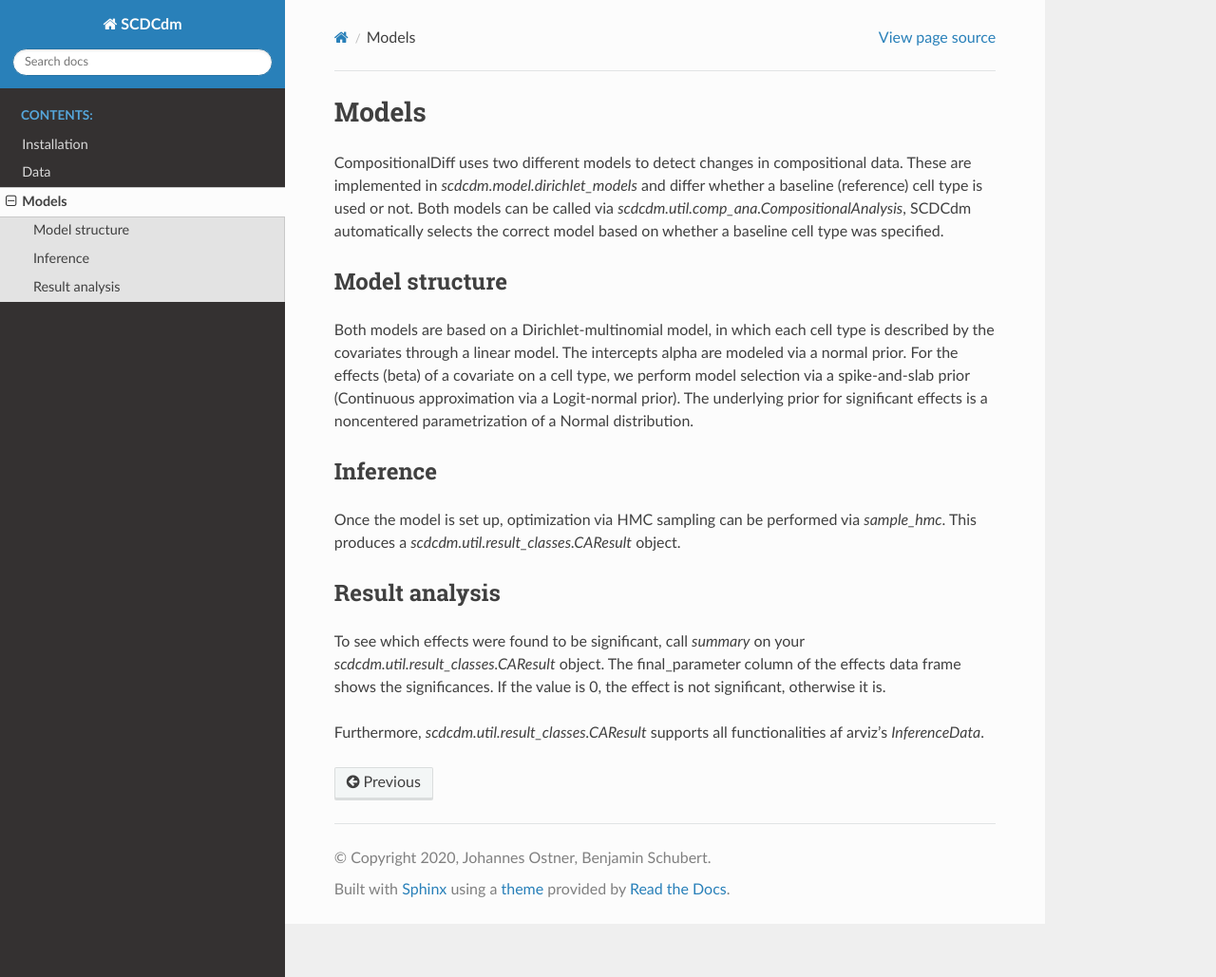
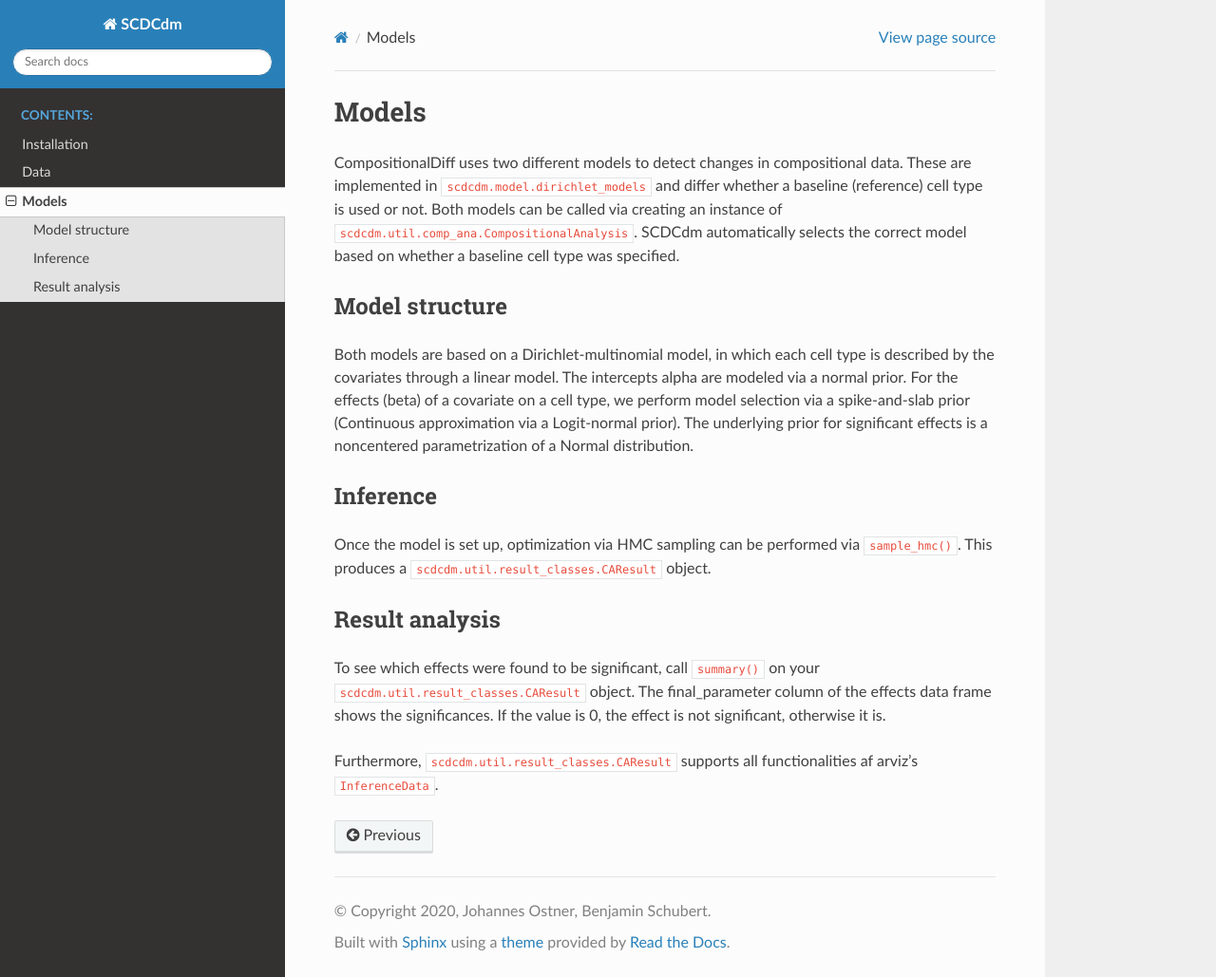
Before and after one commit to theislab/scCODA, a Sphinx documentation site: the page built from docs/models.rst, in a window 1280 px wide and 1029 px high. Shown: the whole window at 95% size. Built offline with Sphinx 7.4.7 and the Read the Docs theme 2.0.0, drawn with Linux system fonts in a browser that asks for light colours.

Commit message:
Extended documentation

```diff
--- a/docs/index.rst
+++ b/docs/index.rst
@@ -7,6 +7,10 @@ Welcome to SCDCdm's documentation!
 =============================================
 
 This package contains statistical models to analyze changes in compositional data, especially from single-cell RNA-seq experiments.
+
+The package is available on `github <https://github.com/johannesostner/SCDCdm_public>`_.
+
+Please also check out the `tutorial <https://github.com/johannesostner/SCDCdm_public/blob/master/tutorials/Tutorial.ipynb>`_ that goes over the most important functionalities.
 
 .. toctree::
    :maxdepth: 2
--- a/docs/installation.rst
+++ b/docs/installation.rst
@@ -3,7 +3,7 @@ Installation
 
 A functioning python environment (>=3.7) is necessary to run this package.
 
-This package uses the tensorflow (==2.2.0.dev20200308) and tensorflow-probability (>=0.9.0) packages.
+This package uses the tensorflow (>=2.1.0) and tensorflow-probability (>=0.9.0) packages.
 The GPU versions of these packages have not been tested with SCDCdm and are thus not recommended.
 To install these packages via pip, call::
 
@@ -19,6 +19,6 @@ To install SCDCdm from source:
 
     pip install -e
 
-Import compositionalDiff in a Python session via::
+Import SCDCdm in a Python session via::
 
     import SCDCdm as scdcdm
--- a/docs/models.rst
+++ b/docs/models.rst
@@ -2,8 +2,9 @@ Models
 ======
 
 CompositionalDiff uses two different models to detect changes in compositional data.
-These are implemented in `scdcdm.model.dirichlet_models` and differ whether a baseline (reference) cell type is used or not.
-Both models can be called via `scdcdm.util.comp_ana.CompositionalAnalysis`, SCDCdm automatically selects the correct model based on whether a baseline cell type was specified.
+These are implemented in ``scdcdm.model.dirichlet_models`` and differ whether a baseline (reference) cell type is used or not.
+Both models can be called via creating an instance of ``scdcdm.util.comp_ana.CompositionalAnalysis``.
+SCDCdm automatically selects the correct model based on whether a baseline cell type was specified.
 
 
 Model structure
@@ -17,14 +18,14 @@ The underlying prior for significant effects is a noncentered parametrization of
 Inference
 ~~~~~~~~~
 
-Once the model is set up, optimization via HMC sampling can be performed via `sample_hmc`.
-This produces a `scdcdm.util.result_classes.CAResult` object.
+Once the model is set up, optimization via HMC sampling can be performed via ``sample_hmc()``.
+This produces a ``scdcdm.util.result_classes.CAResult`` object.
 
 
 Result analysis
 ~~~~~~~~~~~~~~~
 
-To see which effects were found to be significant, call `summary` on your `scdcdm.util.result_classes.CAResult` object.
+To see which effects were found to be significant, call ``summary()`` on your ``scdcdm.util.result_classes.CAResult`` object.
 The final_parameter column of the effects data frame shows the significances. If the value is 0, the effect is not significant, otherwise it is.
 
-Furthermore, `scdcdm.util.result_classes.CAResult` supports all functionalities af arviz's `InferenceData`.
+Furthermore, ``scdcdm.util.result_classes.CAResult`` supports all functionalities af arviz's ``InferenceData``.
```
Also changed, not shown: docs/data.rst (+6 -6 lines), 8 other files.
